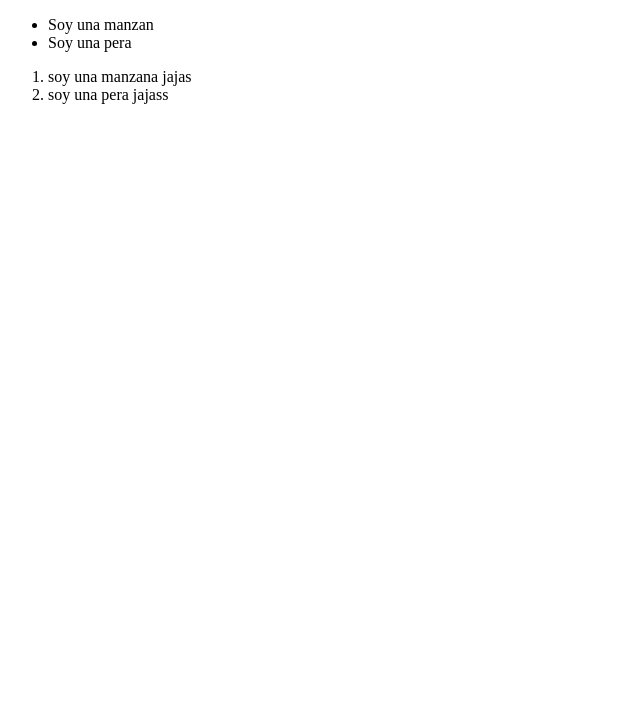
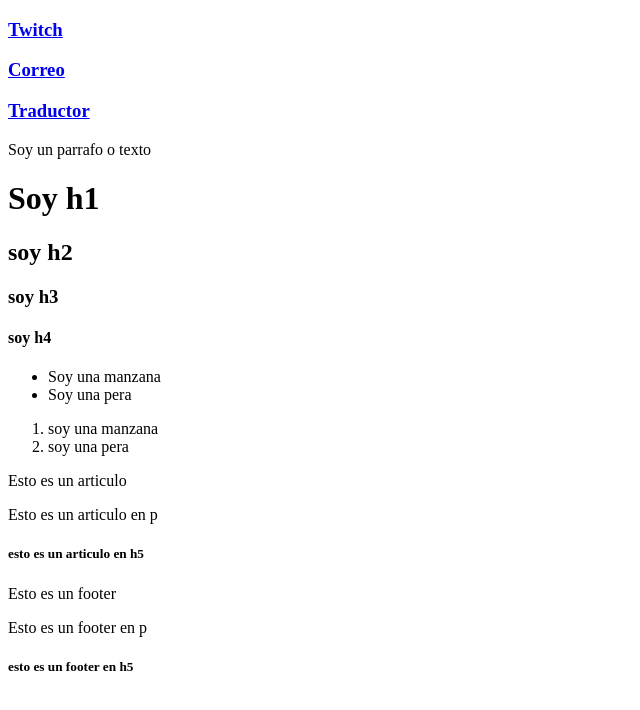
Before and after one commit to oscardi777/hola_curso, a plain HTML site: page archivos_developer/HOLA_HTML/index.html in a window 1280 px wide. Shown: the whole page, without its empty margins (0-640 px from the left). Drawn offline with Linux system fonts and the light colour scheme.

Commit message:
ahora me quedo

```diff
--- a/archivos_developer/HOLA_HTML/index.html
+++ b/archivos_developer/HOLA_HTML/index.html
@@ -13,22 +13,34 @@
             <nav></nav>
         </header>
         <main>
+            <a href="https://www.twitch.tv/"><h3>Twitch</h3></a>
+            <a href="https://mail.google.com/mail/u/0/?tab=wm#inbox"><h3>Correo</h3></a>
+            <a href="https://translate.google.com/?hl=es"><h3>Traductor</h3></a>
+            <p>Soy un parrafo o texto</p>
+            <h1>Soy h1</h1>
+            <h2>soy h2</h2>
+            <h3>soy h3</h3>
+            <h4>soy h4</h4>
+            <ul>
+                <li>Soy una manzana</li>
+                <li>Soy una pera</li>
+            </ul>
+            <ol>
+                <li>soy una manzana</li>
+                <li>soy una pera</li>
+            </ol>
         <section>
             <article>
-
+                Esto es un articulo
+                <p>Esto es un articulo en p</p>
+                <h5>esto es un articulo en h5</h5>
             </article>
         </section>
-        <ul>
-            <li>Soy una manzan</li>
-            <li>Soy una pera</li>
-        </ul>
-        <ol>
-            <li>soy una manzana jajas</li>
-            <li>soy una pera jajass</li>
-        </ol>
         </main>
         <footer>
-
+            Esto es un footer
+                <p>Esto es un footer en p</p>
+                <h5>esto es un footer en h5</h5>
         </footer>
     </body>
 </html>
```
